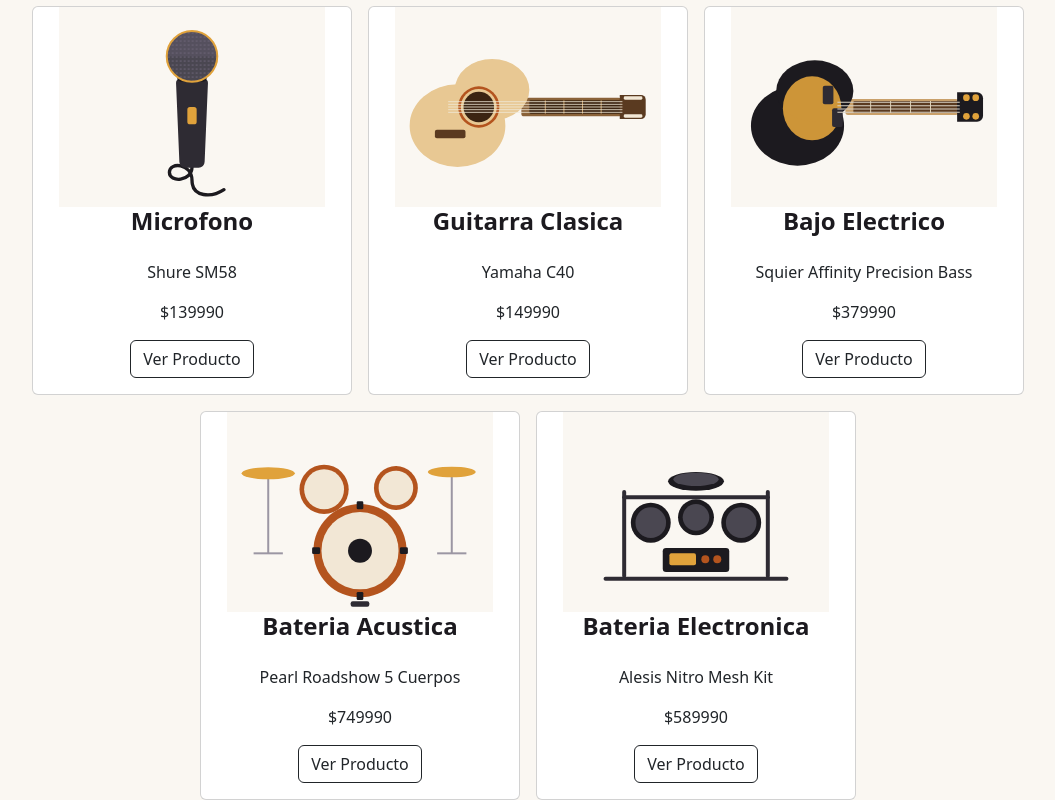
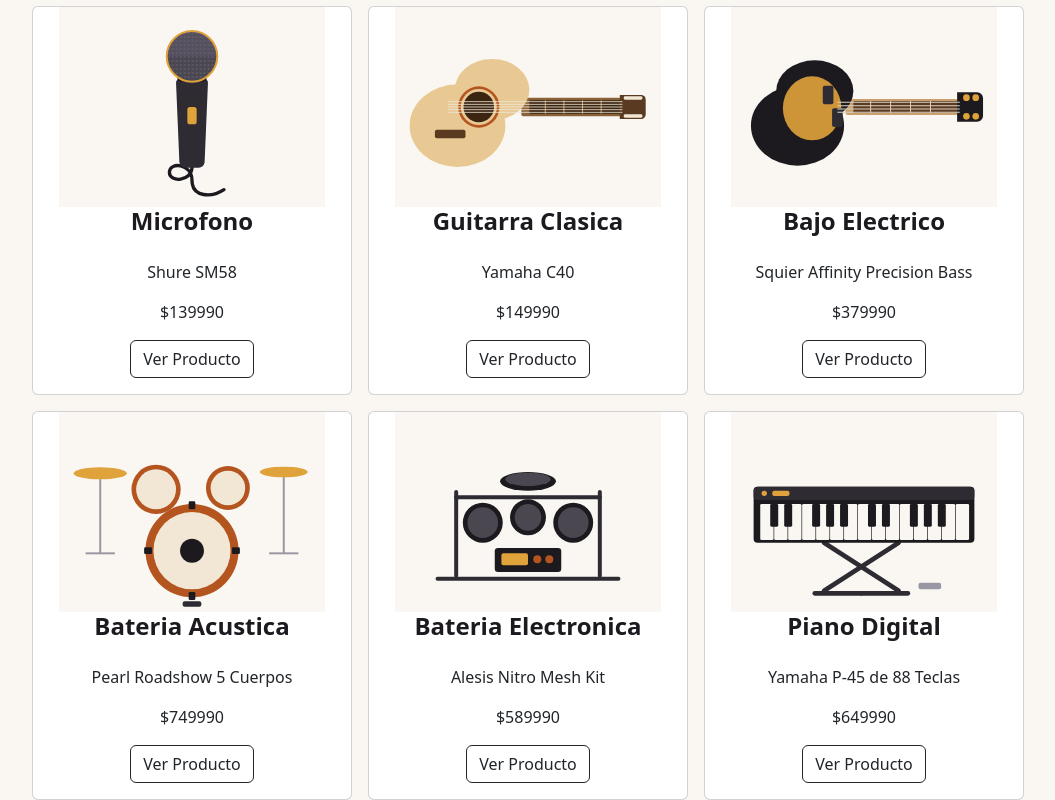
Before and after one commit to SYST3M644/SONIDO_VIVO_PROJECTO, a React (Vite) app: page /productos in a window 1280 px wide. Shown: the part 578-1378 px from the top of the page, without its empty margins (112-1167 px from the left). Built offline with nearby package versions, Linux system fonts and the light colour scheme.

Commit message:
Agregar el piano digital de 88 teclas

```diff
--- a/src/paginas/DetalleProducto.tsx
+++ b/src/paginas/DetalleProducto.tsx
@@ -57,6 +57,13 @@
         descripcion: "Alesis Nitro Mesh Kit",
         precio: 589990,
         imagen: "/img/bateria-electronica.svg"
+    },
+    {
+        id: 9,
+        titulo: "Piano Digital",
+        descripcion: "Yamaha P-45 de 88 Teclas",
+        precio: 649990,
+        imagen: "/img/piano-digital.svg"
     }
 ];
 
--- a/src/paginas/Producto.tsx
+++ b/src/paginas/Producto.tsx
@@ -70,6 +70,14 @@
                     precio= {589990}
                     imagen= "/img/bateria-electronica.svg"
                     />
+
+                    <CardProductos
+                    id={9}
+                    titulo="Piano Digital"
+                    descripcion= "Yamaha P-45 de 88 Teclas"
+                    precio= {649990}
+                    imagen= "/img/piano-digital.svg"
+                    />
             </div>
         </div>
     );
```
